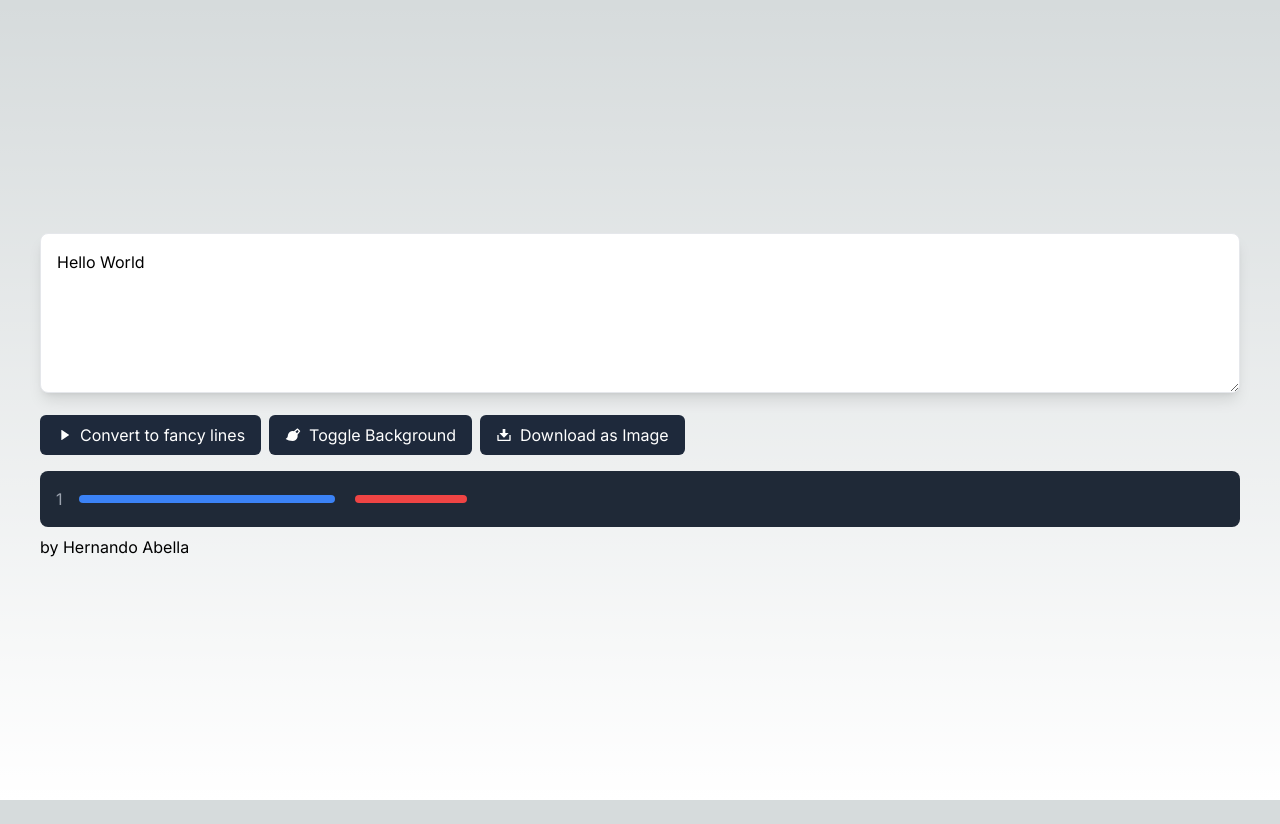
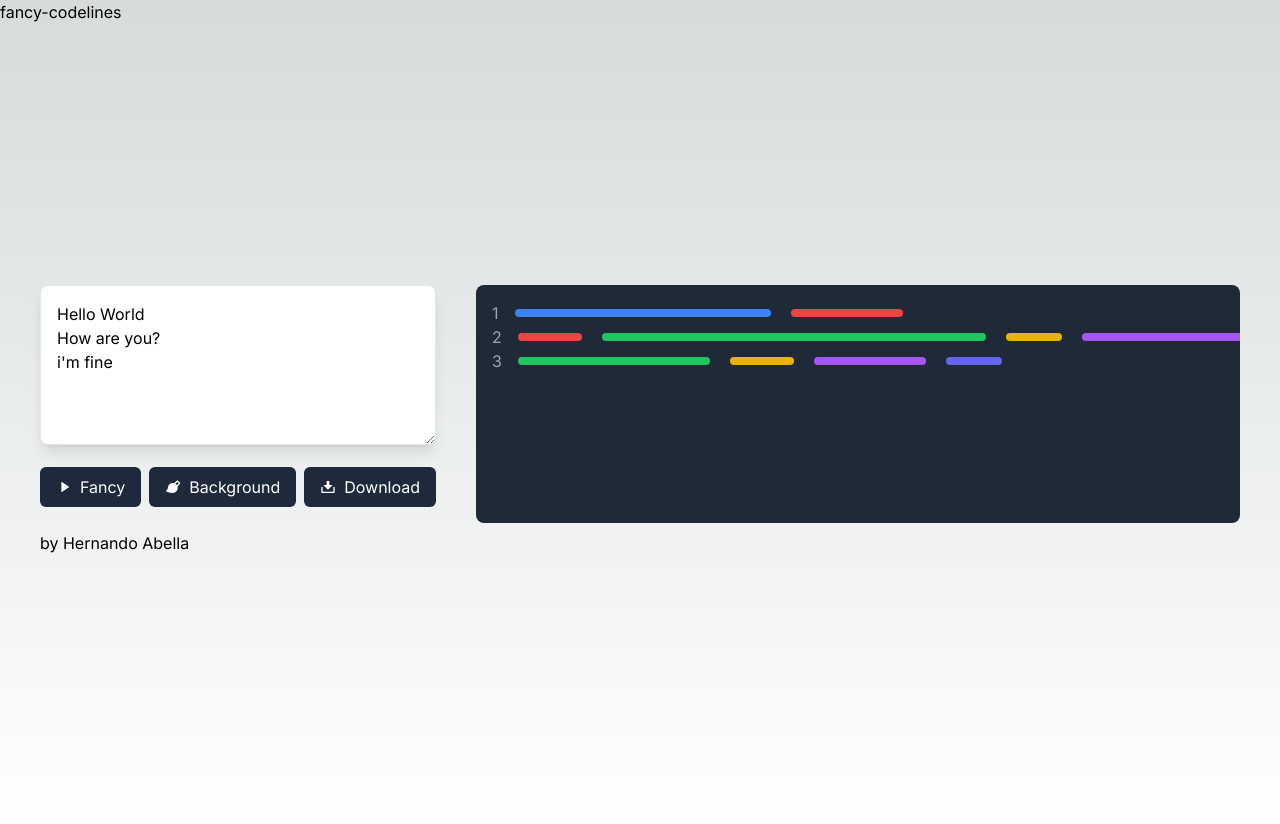
Before and after one commit to hernandoabella/fancy-code-lines, a Next.js app in the folder code-lines/: page / in a window 1280 px wide. Before the commit the page ends 800 px from the top, so only its background shows below. Built offline with nearby package versions, Linux system fonts and the light colour scheme.

Commit message:
Update page.tsx

```diff
--- a/code-lines/app/page.tsx
+++ b/code-lines/app/page.tsx
@@ -1,11 +1,11 @@
-"use client"
+"use client";
 
 import React, { useState, useEffect, useRef } from "react";
 import html2canvas from "html2canvas";
 import { RiPlayFill, RiBrushFill, RiDownload2Fill } from "react-icons/ri";
 
 const Home = () => {
-  const defaultCode = "Hello World";
+  const defaultCode = "Hello World\nHow are you?\ni'm fine";
   const [inputCode, setInputCode] = useState(defaultCode);
   const [codeLines, setCodeLines] = useState<JSX.Element[][]>([]);
   const [editorBg, setEditorBg] = useState("bg-gray-800");
@@ -36,13 +36,23 @@ const Home = () => {
       const words = line.match(/\w+|[^\w\s]/g) || [];
       return words.map((word, wordIndex) => {
         const color = colors[(lineIndex + wordIndex) % colors.length];
-        const widthClasses = ["w-96", "w-64", "w-48", "w-32", "w-28", "w-24", "w-20", "w-16", "w-14"];
+        const widthClasses = [
+          "w-96",
+          "w-64",
+          "w-48",
+          "w-32",
+          "w-28",
+          "w-24",
+          "w-20",
+          "w-16",
+          "w-14",
+        ];
         const randomWidthClass =
           widthClasses[Math.floor(Math.random() * widthClasses.length)];
         return (
           <div
             key={wordIndex}
-            className={`inline-block p-1 rounded-lg ${color} ${randomWidthClass} gradient-border`}
+            className={` p-1 rounded-lg ${color} ${randomWidthClass} gradient-border`}
           ></div>
         );
       });
@@ -61,15 +71,28 @@ const Home = () => {
   // Function to download the editor content as an image
   const downloadEditorAsImage = async () => {
     if (editorRef.current) {
-      // Temporarily remove overflow-x-auto to avoid horizontal scrolling in the downloaded image
-      editorRef.current.classList.remove("overflow-x-auto");
+      // Temporarily adjust the editor to capture the full content
+      const originalHeight = editorRef.current.style.height;
+      editorRef.current.style.height = "auto";
+      editorRef.current.classList.remove(
+        "overflow-x-auto",
+        "max-h-96",
+        "overflow-y-auto"
+      );
+
       const canvas = await html2canvas(editorRef.current);
       const link = document.createElement("a");
       link.href = canvas.toDataURL("image/png");
       link.download = "code-editor.png";
       link.click();
-      // Add back overflow-x-auto after downloading the image
-      editorRef.current.classList.add("overflow-x-auto");
+
+      // Revert the editor to its original state
+      editorRef.current.style.height = originalHeight;
+      editorRef.current.classList.add(
+        "overflow-x-auto",
+        "max-h-96",
+        "overflow-y-auto"
+      );
     }
   };
 
@@ -82,9 +105,13 @@ const Home = () => {
   }, []);
 
   return (
+    <div>
+      <div>
+        <h2>fancy-codelines</h2>
+      </div>
       <div className="flex justify-center items-center h-screen w-full">
         <div className="container mx-auto px-10">
-        <div className="gap-10">
+          <div className="gap-10 flex">
             <div>
               <textarea
                 className="h-40 p-4 border mb-4 w-full rounded-lg shadow-lg"
@@ -98,27 +125,27 @@ const Home = () => {
                   onClick={processCode}
                 >
                   <RiPlayFill className="mr-2" />
-                <span>Convert to fancy lines</span>
+                  <span>Fancy</span>
                 </button>
                 <button
                   className="flex items-center bg-slate-800 text-white px-4 py-2 rounded-md mb-4 mr-2"
                   onClick={toggleEditorBg}
                 >
                   <RiBrushFill className="mr-2" />
-                <span>Toggle Background</span>
+                  <span>Background</span>
                 </button>
                 <button
                   className="flex items-center bg-slate-800 text-white px-4 py-2 rounded-md mb-4"
                   onClick={downloadEditorAsImage}
                 >
                   <RiDownload2Fill className="mr-2" />
-                <span>Download as Image</span>
+                  <span>Download</span>
                 </button>
               </div>
             </div>
             <div
               ref={editorRef}
-            className={`whitespace-pre p-4 rounded-lg ${editorBg} overflow-x-auto`}
+              className={`whitespace-pre p-4 rounded-lg ${editorBg} overflow-x-auto max-h-96 overflow-y-auto`}
             >
               {codeLines.map((line, lineIndex) => (
                 <div key={lineIndex} className="flex items-center">
@@ -133,6 +160,7 @@ const Home = () => {
           <footer className="py-2">by Hernando Abella</footer>
         </div>
       </div>
+    </div>
   );
 };
 
```
Lines whose indentation alone changed are shown as unchanged.
